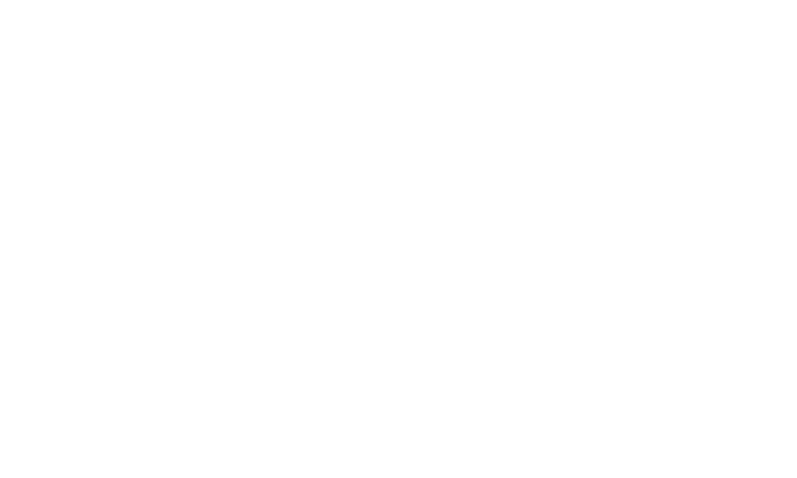
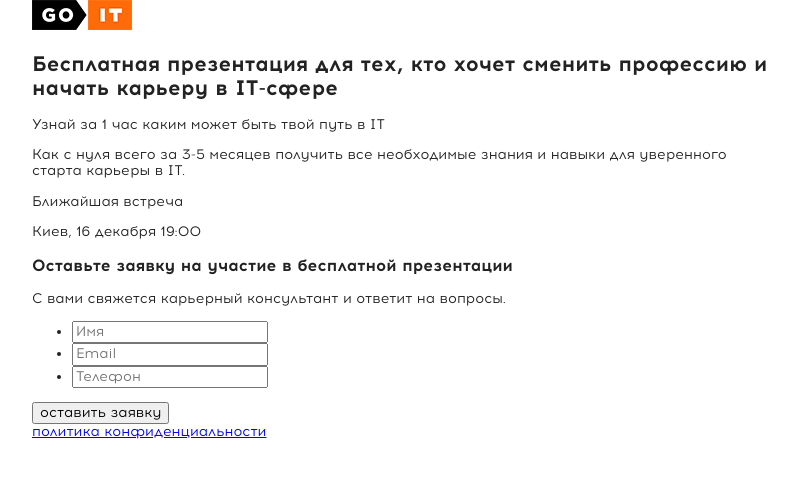
Before and after one commit to tanya-melnyk/team-2-project, a website: page src/index.html in a window 1280 px wide. Shown: the whole page, without its empty margins (234-1031 px from the left). Drawn offline with nearby package versions, Linux system fonts and the light colour scheme; files that its build step writes are made by us from their sources; files whose address does not match are found by name.

Commit message:
html structure for header

```diff
--- /dev/null
+++ b/src/html/header.html
@@ -0,0 +1,101 @@
+<!-- *** HEADER *** -->
+
+<header class="page-header container">
+  <!-- *** LOGO *** -->
+
+  <div class="logo">
+    <a href="#" class="logo__link">
+      <img
+        src="../images/logo.png"
+        alt="GoIt logo"
+        class="logo_img"
+        width="100"
+        height="30"
+      />
+    </a>
+  </div>
+<!-- *** INFO BLOCK *** -->
+
+  <div class="header__info-block">
+    <h2 class="header__subject">
+      Бесплатная презентация для тех, кто хочет сменить профессию и начать
+      карьеру в IT-сфере
+    </h2>
+    <p class="header__lead header__lead--blue">
+      Узнай за 1 час каким может быть твой путь в IT
+    </p>
+    <p class="header__subject header__subject--med">
+      Как с нуля всего за 3-5 месяцев получить все необходимые знания и навыки
+      для уверенного старта карьеры в IT.
+    </p>
+    <p class="header__meeting">Ближайшая встреча</p>
+    <p class="header__lead header__lead--yellow">Киев, 16 декабря 19:00</p>
+  </div>
+
+  <!-- *** APPLICATION FORM SECTION *** -->
+
+  <section class="application-section">
+    <!-- *** Application form header *** -->
+
+    <header class="application-section__header">
+      <h3 class="application-section__subject">
+        Оставьте заявку на участие в бесплатной презентации
+      </h3>
+      <p class="application-section__desc">
+        С вами свяжется карьерный консультант и ответит на вопросы.
+      </p>
+    </header>
+    <!-- *** Application Form *** -->
+
+    <form action="#" class="application-form" method="POST">
+      <!-- *** inputs *** -->
+
+      <ul class="application-form__inputs-list">
+        <!-- name -->
+
+        <li class="application-form__input-item">
+          <input
+            class="application-form__name"
+            type="text"
+            name="name"
+            placeholder="Имя"
+            required
+          />
+        </li>
+        <!-- email -->
+
+        <li class="application-form__input-item">
+          <input
+            class="application-form__email"
+            type="email"
+            name="email"
+            placeholder="Email"
+            required
+          />
+        </li>
+        <!-- phone number -->
+
+        <li class="application-form__input-item">
+          <input
+            class="application-form__tel-num"
+            type="tel"
+            name="tel-number"
+            placeholder="Телефон"
+            required
+          />
+        </li>
+      </ul>
+      <!-- request button -->
+
+      <button class="application-form__submit-button" type="submit">
+        оставить заявку
+      </button>
+    </form>
+  </section>
+
+  <!-- *** PRIVACY POLICY LINK *** -->
+
+  <div class="privacy-policy">
+    <a href="#" class="privacy-policy__link">политика конфиденциальности</a>
+  </div>
+</header>
```
Also changed, not shown: src/index.html (+1 -1 lines), src/images/logo.png (added).
